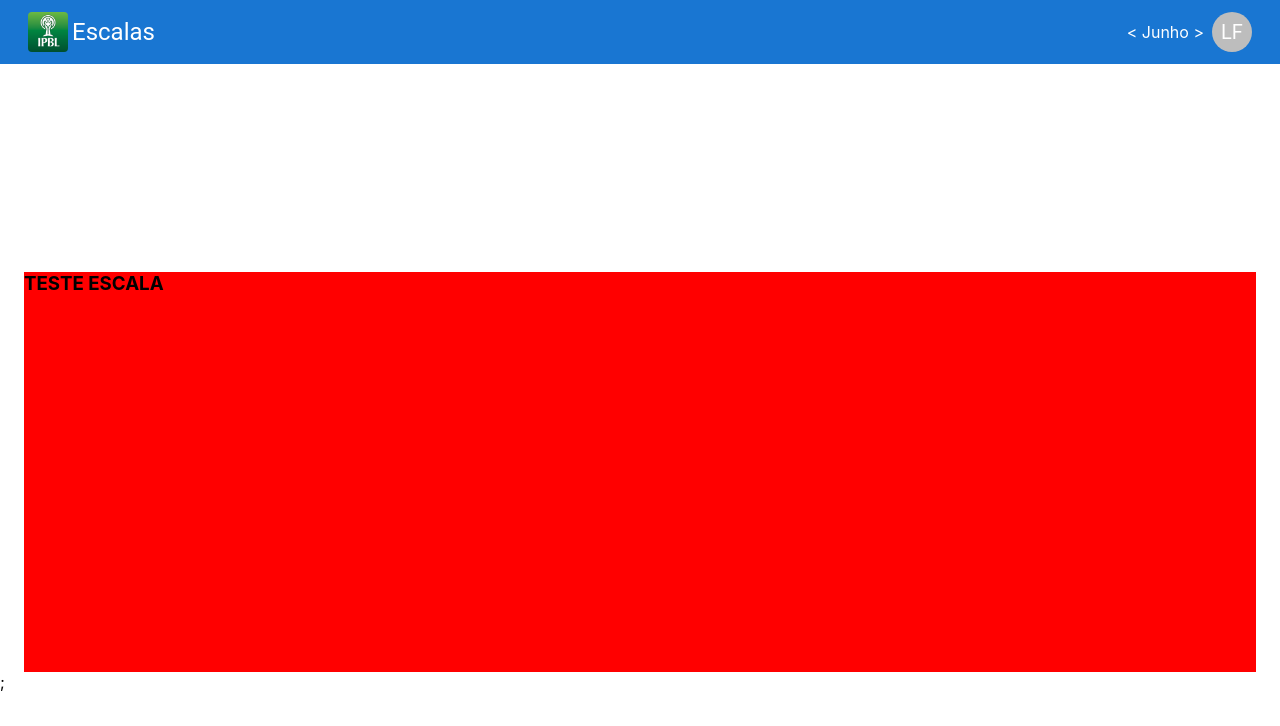
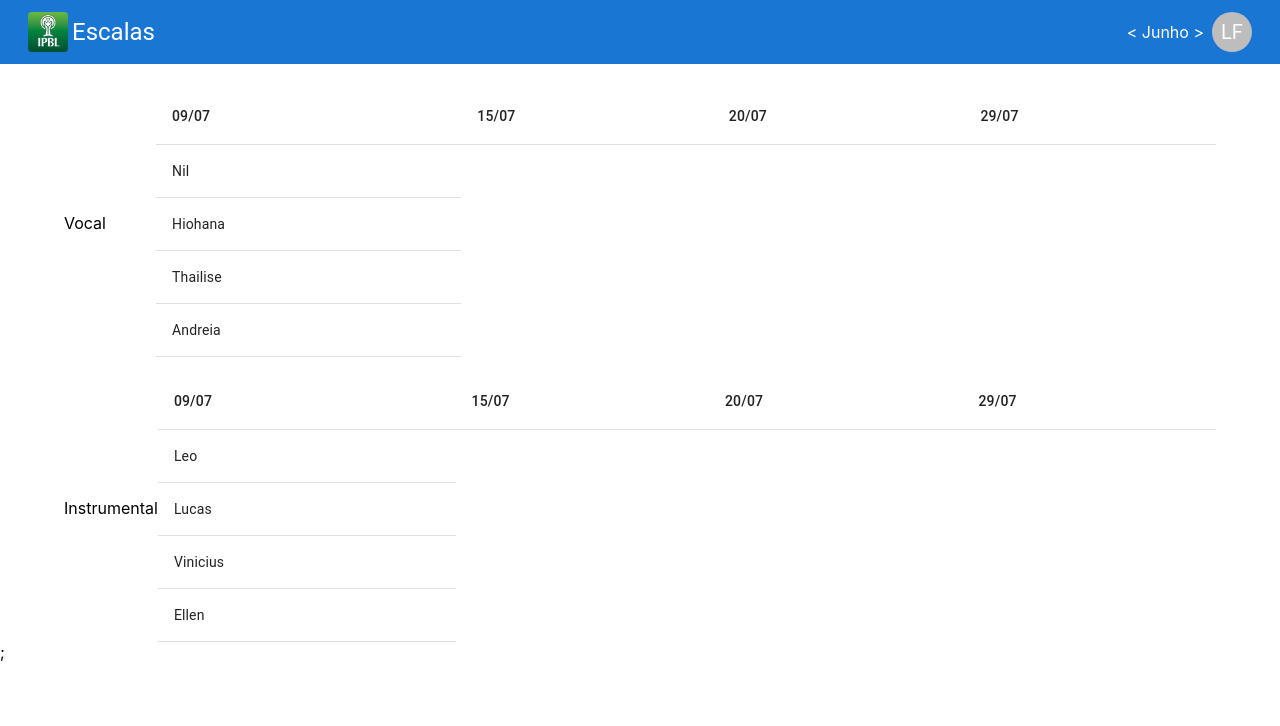
Before and after one commit to LeoFuna/nosso-louvor, a Next.js app: page /dashboards/scale in a window 1280 px wide. Shown: the top 726 px of the page. Built offline with nearby package versions, Linux system fonts and the light colour scheme.

Commit message:
feat: first look on ScalePanel idea

```diff
--- /dev/null
+++ b/imports/dashboards/components/ScalePanel.tsx
@@ -0,0 +1,64 @@
+import { Container, Box, Button, Table, TableBody, TableRow, TableCell, TableHead } from "@mui/material";
+
+function ScalePanel() {
+  return (
+    <Container>
+      <Box pt={2} pb={2} style={{ display: 'flex', alignItems: 'center' }}>
+        <Box style={{ width: '100px' }}>Vocal</Box>
+        <Table>
+          <TableHead>
+            <TableRow>
+              <TableCell>09/07</TableCell>
+              <TableCell>15/07</TableCell>
+              <TableCell>20/07</TableCell>
+              <TableCell>29/07</TableCell>
+            </TableRow>
+          </TableHead>
+          <TableBody>
+            <TableRow>
+              <TableCell>Nil</TableCell>
+            </TableRow>
+            <TableRow>
+              <TableCell>Hiohana</TableCell>
+            </TableRow>
+            <TableRow>
+              <TableCell>Thailise</TableCell>
+            </TableRow>
+            <TableRow>
+              <TableCell>Andreia</TableCell>
+            </TableRow>
+          </TableBody>
+        </Table>
+      </Box>
+      <Box style={{ display: 'flex', alignItems: 'center' }}>
+        <Box style={{ width: '100px' }}>Instrumental</Box>
+        <Table>
+          <TableHead>
+            <TableRow>
+              <TableCell>09/07</TableCell>
+              <TableCell>15/07</TableCell>
+              <TableCell>20/07</TableCell>
+              <TableCell>29/07</TableCell>
+            </TableRow>
+          </TableHead>
+          <TableBody>
+            <TableRow>
+              <TableCell>Leo</TableCell>
+            </TableRow>
+            <TableRow>
+              <TableCell>Lucas</TableCell>
+            </TableRow>
+            <TableRow>
+              <TableCell>Vinicius</TableCell>
+            </TableRow>
+            <TableRow>
+              <TableCell>Ellen</TableCell>
+            </TableRow>
+          </TableBody>
+        </Table>
+      </Box>
+    </Container>
+  );
+}
+
+export default ScalePanel;
--- a/imports/dashboards/pages/scale.tsx
+++ b/imports/dashboards/pages/scale.tsx
@@ -1,11 +1,10 @@
 import AppLayout from '../../core/layouts/AppLayout';
+import ScalePanel from '../components/ScalePanel';
 
 function DashboardScale() {
   return(
     <AppLayout disableHamburguer title='Escalas'>
-      <div style={{ height: "400px", backgroundColor: "red" }}>
-        <h3 style={{ marginTop: "200px" }}>TESTE ESCALA</h3>
-      </div>
+      <ScalePanel />
     </AppLayout>
   );
 }
```
